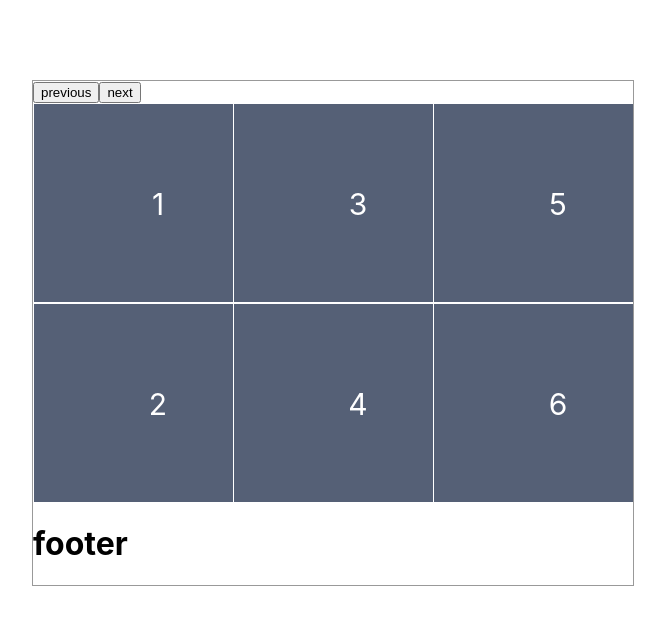
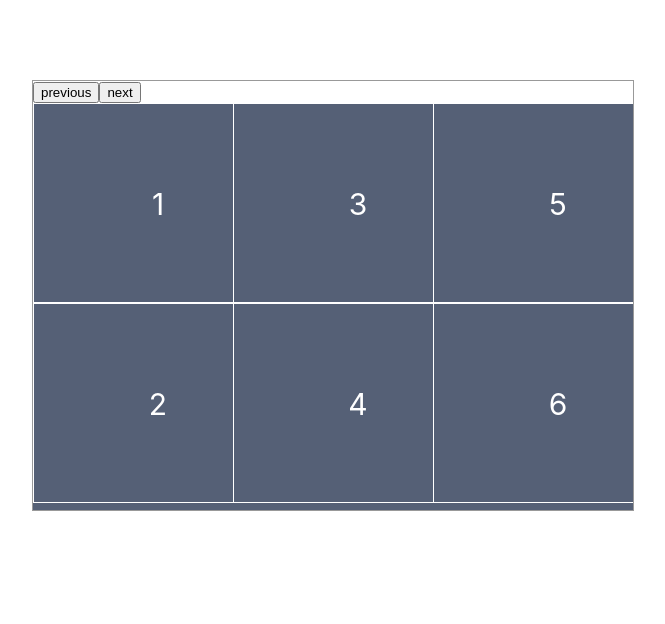
Before and after one commit to ouarrtaha/react_carousel, a React app: page / in a window 1280 px wide. Shown: the top 624 px of the page, without its empty margins (307-972 px from the left). Built offline with nearby package versions, Linux system fonts and the light colour scheme.

Commit message:
Add progress bar

```diff
--- a/src/components/Footer/index.js
+++ /dev/null
@@ -1,9 +0,0 @@
-import React from 'react';
-
-const index = (props) => (
-    <div>
-        <h1>footer</h1>
-    </div>
-);
-
-export default index;
--- /dev/null
+++ b/src/components/ProgressBar/index.js
@@ -0,0 +1,24 @@
+// NPM
+import React, {Component} from 'react';
+
+// PROJECT
+import "./progressBar.css"
+
+class bar extends Component {
+    render() {
+        return (
+            <div className="bar-container">
+                <div ref="bar" className="bar"/>
+            </div>
+        );
+    }
+
+    componentDidUpdate(prevProps) {
+        if (prevProps.percent !== this.props.percent) {
+            this.refs.bar.style.width = `${this.props.percent}%`
+        }
+
+    }
+}
+
+export default bar;
--- /dev/null
+++ b/src/components/ProgressBar/progressBar.css
@@ -0,0 +1,12 @@
+.bar-container{
+    width: 100%;
+    height: 7px;
+    background-color: #556076;
+}
+
+.bar{
+    width: 0;
+    height: 100%;
+    background-color: #14ad30;
+    transition: all .3s ease-out;
+}
--- /dev/null
+++ b/src/containers/Footer/index.js
@@ -0,0 +1,13 @@
+// NPM
+import React from 'react';
+// PROJECT
+import ProgressBar from '@/components/ProgressBar'
+
+
+const footer = (props) => (
+    <div>
+        <ProgressBar percent={props.percent}/>
+    </div>
+);
+
+export default footer;
--- a/src/containers/Main/index.js
+++ b/src/containers/Main/index.js
@@ -4,7 +4,7 @@ import queryString from 'query-string'
 // PROJECT
 import './content.css';
 import NavBar from '@/components/NavBar'
-import Footer from '@/components/Footer'
+import Footer from '@/containers/Footer'
 
 class Main extends Component {
     constructor(props) {
@@ -13,11 +13,11 @@ class Main extends Component {
         this.state = {
             currentPosition: 0,
             itemWidth: 250,
-            nbrItems: 9,
-            translationLimit: null
+            nbrItems: 21,
+            translationLimit: null,
+            percent: 20
         };
     }
-
 
     render() {
         const queries = queryString.parse(this.props.location.search)
@@ -41,9 +41,7 @@ class Main extends Component {
 
                 <div style={contentStyle}
                      className="content"
-                     ref={(div) => {
-                         this.content = div
-                     }}
+                     ref={e => this.content = e}
                 >
                     <div style={itemStyle} className="content-item">1</div>
                     <div style={itemStyle} className="content-item">2</div>
@@ -56,9 +54,25 @@ class Main extends Component {
                     <div style={itemStyle} className="content-item">7</div>
                     <div style={itemStyle} className="content-item">8</div>
                     <div style={itemStyle} className="content-item">9</div>
+
+                    <div style={itemStyle} className="content-item">10</div>
+                    <div style={itemStyle} className="content-item">11</div>
+                    <div style={itemStyle} className="content-item">12</div>
+
+                    <div style={itemStyle} className="content-item">13</div>
+                    <div style={itemStyle} className="content-item">14</div>
+                    <div style={itemStyle} className="content-item">15</div>
+
+                    <div style={itemStyle} className="content-item">16</div>
+                    <div style={itemStyle} className="content-item">17</div>
+                    <div style={itemStyle} className="content-item">18</div>
+
+                    <div style={itemStyle} className="content-item">19</div>
+                    <div style={itemStyle} className="content-item">20</div>
+                    <div style={itemStyle} className="content-item">21</div>
                 </div>
 
-                <Footer/>
+                <Footer percent={this.state.percent}/>
             </div>
         );
     }
@@ -83,10 +97,12 @@ class Main extends Component {
         const newPosition = this.state.currentPosition + value
         if (newPosition <= 0 && newPosition >= -this.state.translationLimit) {
             this.setState({
-                currentPosition: newPosition
+                currentPosition: newPosition,
+                percent: (newPosition / -this.state.translationLimit) * 100
             })
         }
     }
+
 }
 
 export default Main;
```
Also changed, not shown: src/containers/Footer/Footer.css (added).
